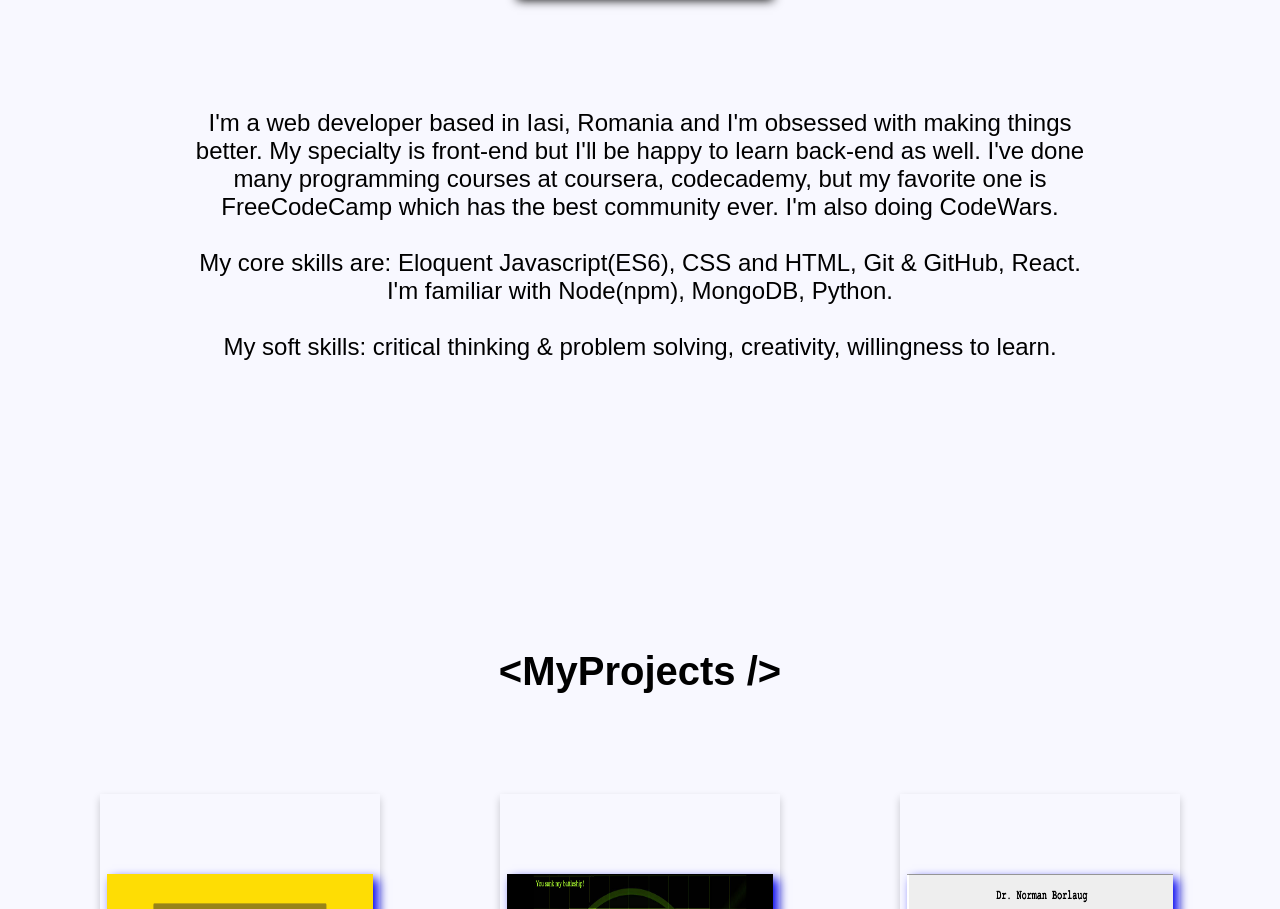
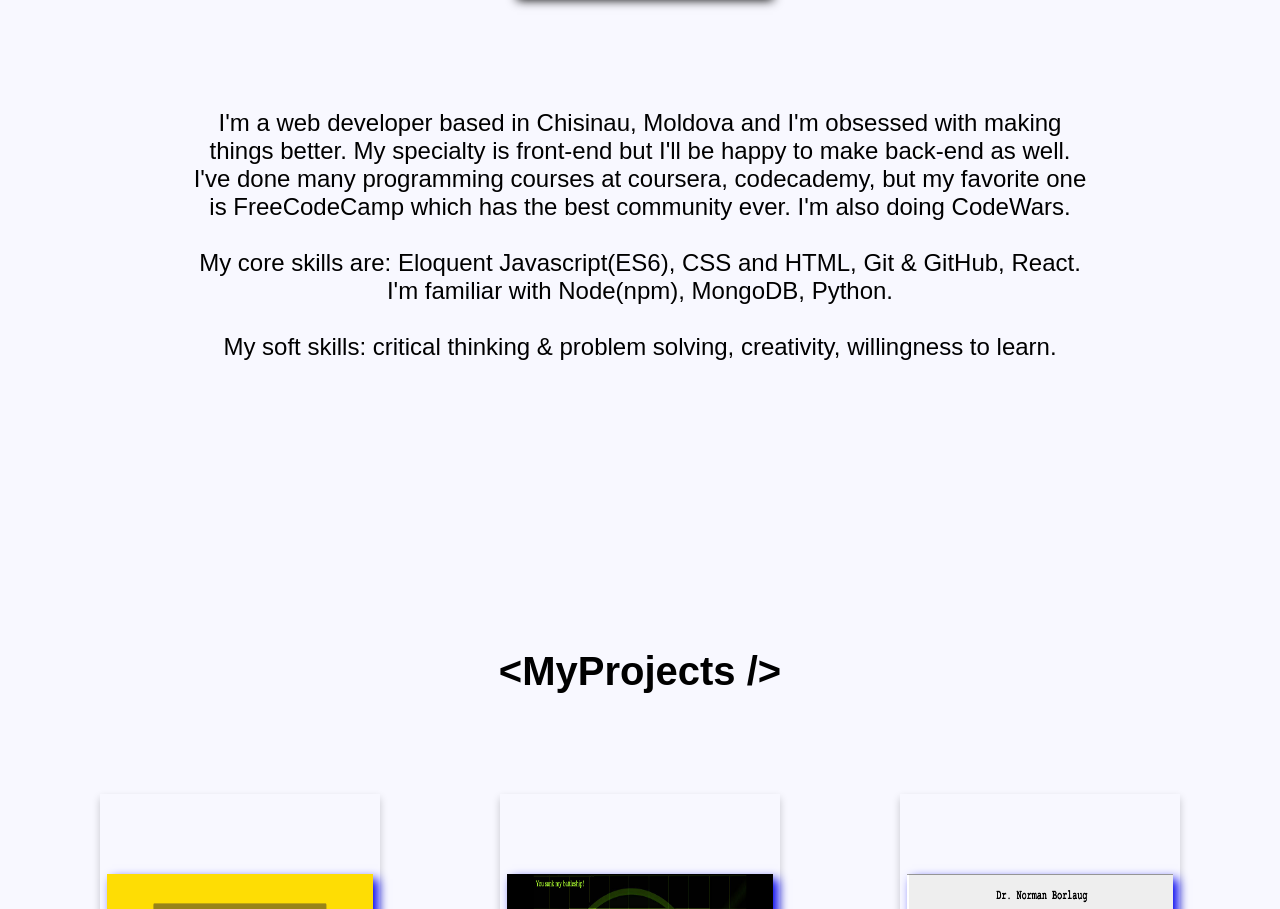
Before and after one commit to Syntax-hue/Portfolio, a plain HTML site: page index.html in a window 1280 px wide. Shown: the part 1451-2360 px from the top of the page. Drawn offline with Linux system fonts and the light colour scheme.

Commit message:
Update index.html

```diff
--- a/index.html
+++ b/index.html
@@ -23,7 +23,7 @@
         <br/>
 
         <div class="about-container">
-            <p class="about-p1">I'm a web developer based in Iasi, Romania and I'm obsessed with making things better. My specialty is front-end but I'll be happy to learn back-end as well.
+            <p class="about-p1">I'm a web developer based in Chisinau, Moldova and I'm obsessed with making things better. My specialty is front-end but I'll be happy to make back-end as well.
                 I've done many programming courses at coursera, codecademy, but my favorite one is FreeCodeCamp which has the best community ever. I'm also doing CodeWars.
             </p>
             <br />
```
